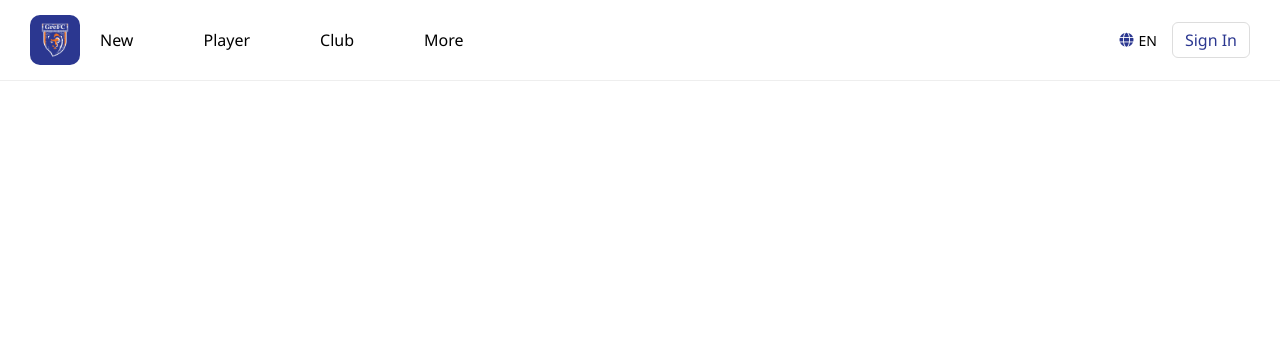
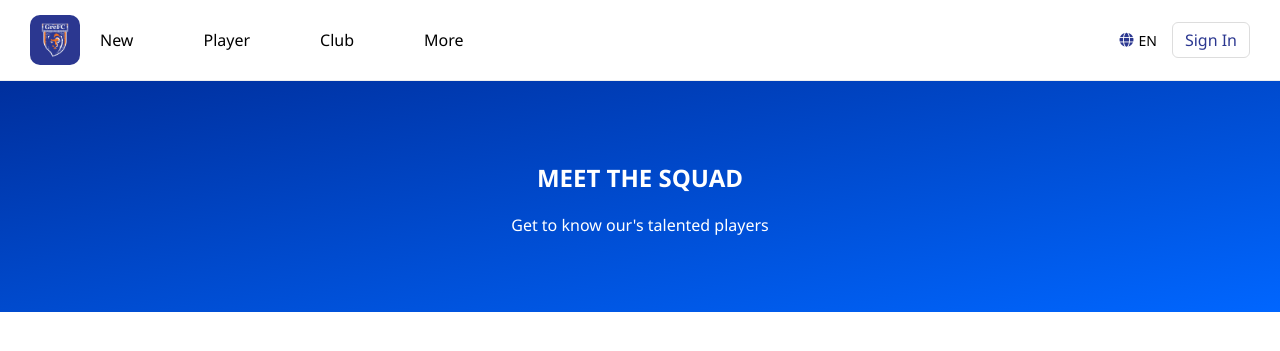
Before and after one commit to HoangPho2212/Greenwich-Football-Club-Official, a PHP site: page /players.php in a window 1280 px wide. Shown: the top 351 px of the page. Run offline with PHP 8.4, Linux system fonts and the light colour scheme.

Commit message:
player's header

```diff
--- a/players.php
+++ b/players.php
@@ -37,4 +37,8 @@
 
 
 </body>
+    <section class="hero-player">
+        <h1>MEET THE SQUAD</h1>
+        <p>Get to know our's talented players</p>
+    </section>
 </html>
--- a/style.css
+++ b/style.css
@@ -285,3 +285,13 @@ footer p {
     display: block;
     margin: 0 auto;
 }
+
+.hero-player {
+  display: block;
+  align-items: center;
+  text-align: center;
+  padding: 60px 80px;
+  background: linear-gradient(to bottom right, #002f9d, #0066ff);
+  color: #fff;
+  gap: 40px;
+}
```
